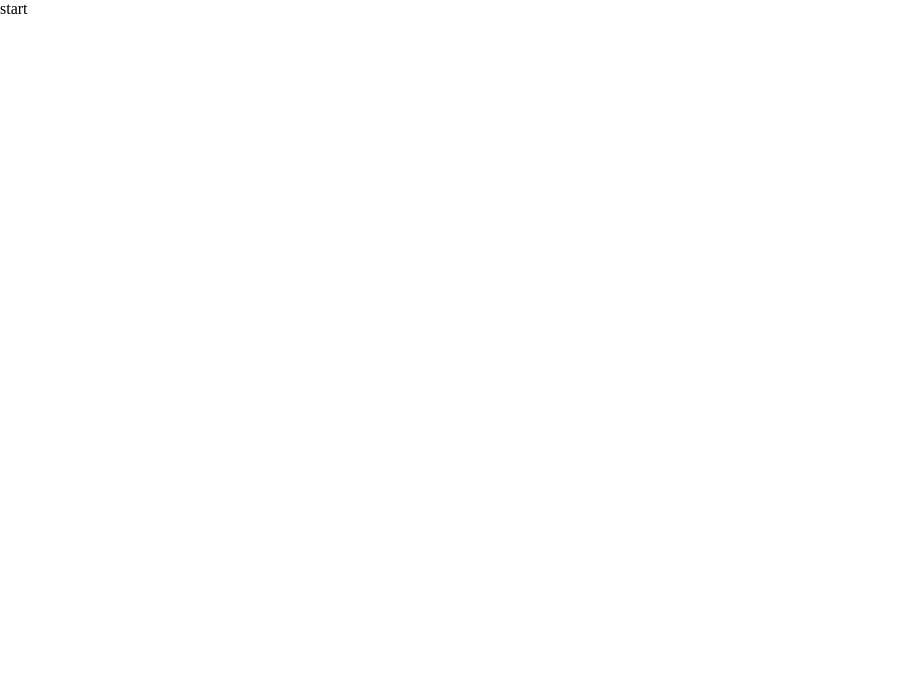
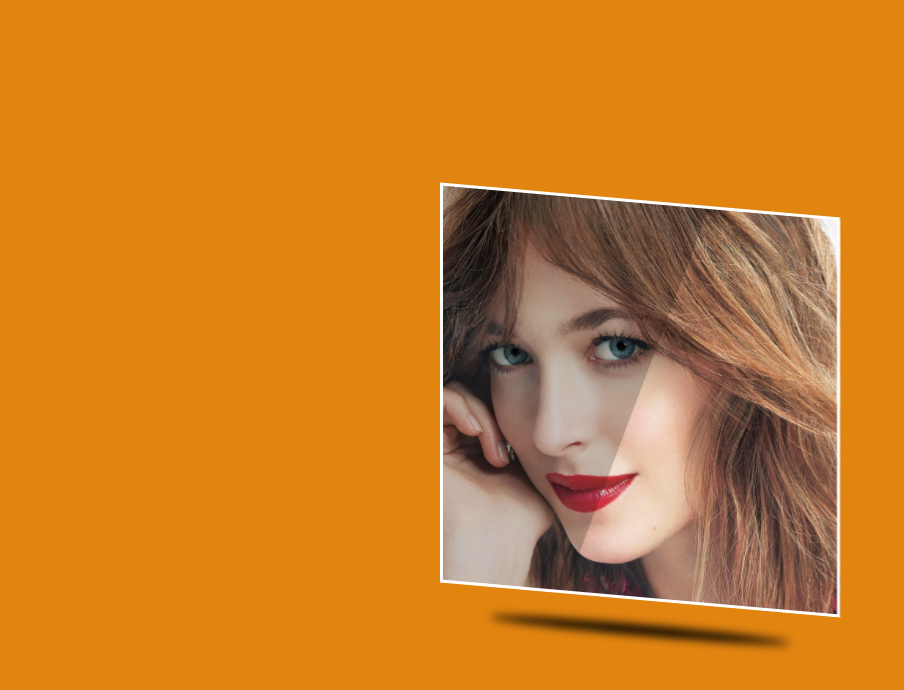
Before and after one commit to freetimezp/usefull-things-261-tilt, a plain HTML site: page index.html in a window 1280 px wide. Shown: the whole page, without its empty margins (0-904 px from the left). Drawn offline with Linux system fonts and the light colour scheme.

Commit message:
02. usefull-things-261-tilt. UI. Tilt animation.

```diff
--- a/assets/css/style.css
+++ b/assets/css/style.css
@@ -9,3 +9,74 @@
 a {
     text-decoration: none;
 }
+
+html,
+body {
+    width: 100vw;
+    height: 100vh;
+    overflow: hidden;
+    background: #e28410;
+}
+
+.glass {
+    position: absolute;
+    top: 50%;
+    left: 50%;
+    transform: translate(-50%, -50%);
+    width: 400px;
+    height: 400px;
+    background: url(../images/item.jpg) 50% 50% no-repeat;
+    background-size: cover;
+    border: 3px solid #fff;
+    overflow: hidden;
+    animation: animate 5s linear infinite;
+}
+
+.shadow {
+    position: absolute;
+    top: calc(50% + 230px);
+    left: 50%;
+    transform: translate(-50%, -50%);
+    width: 300px;
+    height: 10px;
+    background: #000;
+    filter: blur(5px);
+    border-radius: 50%;
+    animation: animate 5s linear infinite;
+}
+
+@keyframes animate {
+    0% {
+        transform: translate(-50%, -50%) skewY(5deg);
+    }
+    50% {
+        transform: translate(-50%, -50%) skewY(-5deg);
+    }
+    100% {
+        transform: translate(-50%, -50%) skewY(5deg);
+    }
+}
+
+.glass::before {
+    position: absolute;
+    content: "";
+    top: 0;
+    left: 0;
+    width: 100%;
+    height: 100%;
+    background: rgba(0, 0, 0, 0.2);
+    transform: skewX(-20deg);
+    animation: shine 5s linear infinite;
+}
+
+@keyframes shine {
+    0% {
+        transform: skewX(-20deg) translateX(-200px);
+    }
+    50% {
+        transform: skewX(-20deg) translateX(-100px);
+    }
+    100% {
+        transform: skewX(-20deg) translateX(-200px);
+    }
+}
--- a/index.html
+++ b/index.html
@@ -1,18 +1,17 @@
 <!DOCTYPE html>
 <html lang="en">
-
     <head>
-    <meta charset="UTF-8">
+        <meta charset="UTF-8" />
         <meta http-equiv="X-UA-Compatible" content="IE=edge" />
-    <meta name="viewport" content="width=device-width, initial-scale=1.0">
-    <link rel="stylesheet" href="./assets/css/style.css">
+        <meta name="viewport" content="width=device-width, initial-scale=1.0" />
+        <link rel="stylesheet" href="./assets/css/style.css" />
         <title>Project</title>
     </head>
 
     <body>
-    start
+        <div class="glass"></div>
+        <div class="shadow"></div>
 
         <script src="./assets/js/main.js"></script>
     </body>
-
 </html>
```
Also changed, not shown: assets/images/item.jpg (added). Lines whose indentation alone changed are shown as unchanged.
